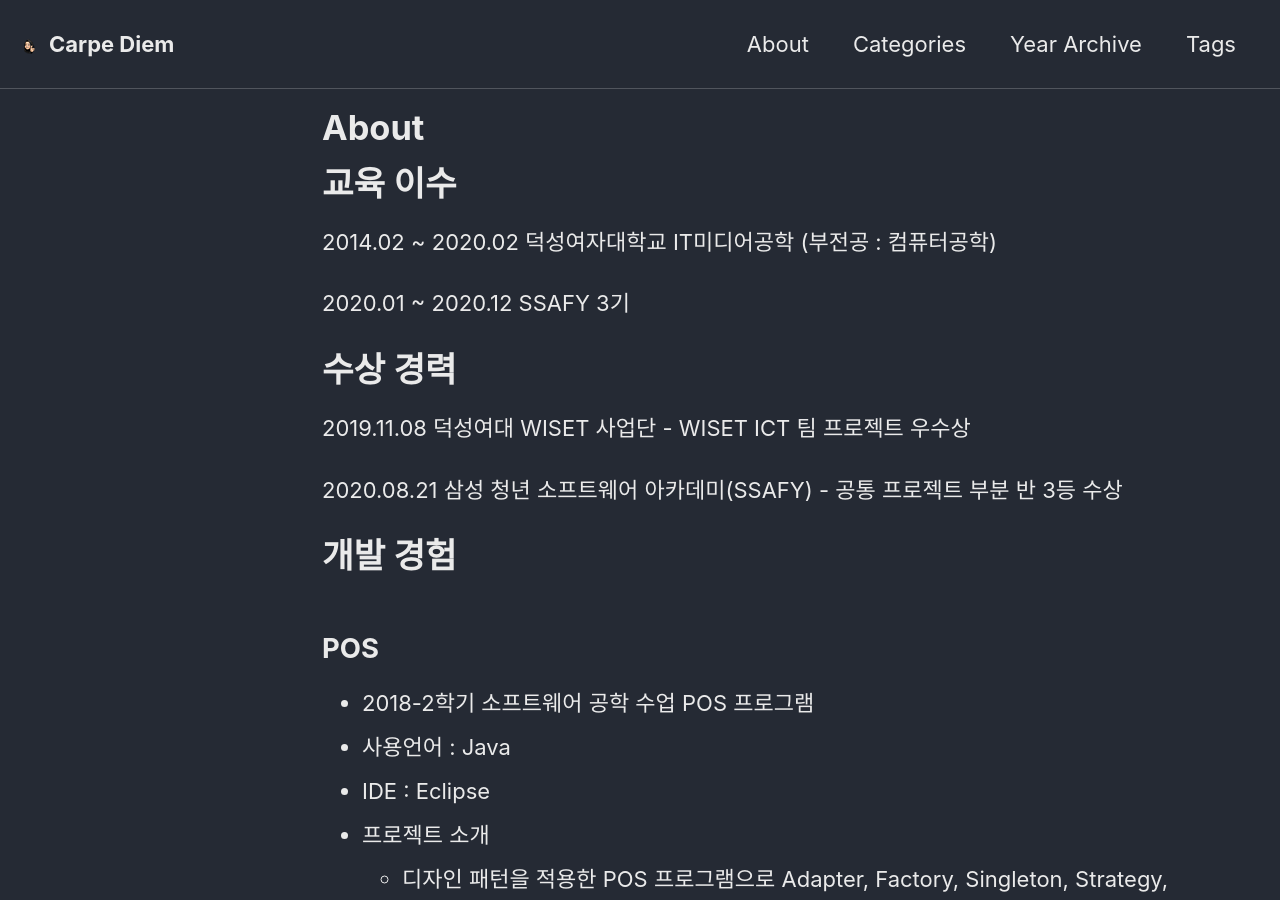
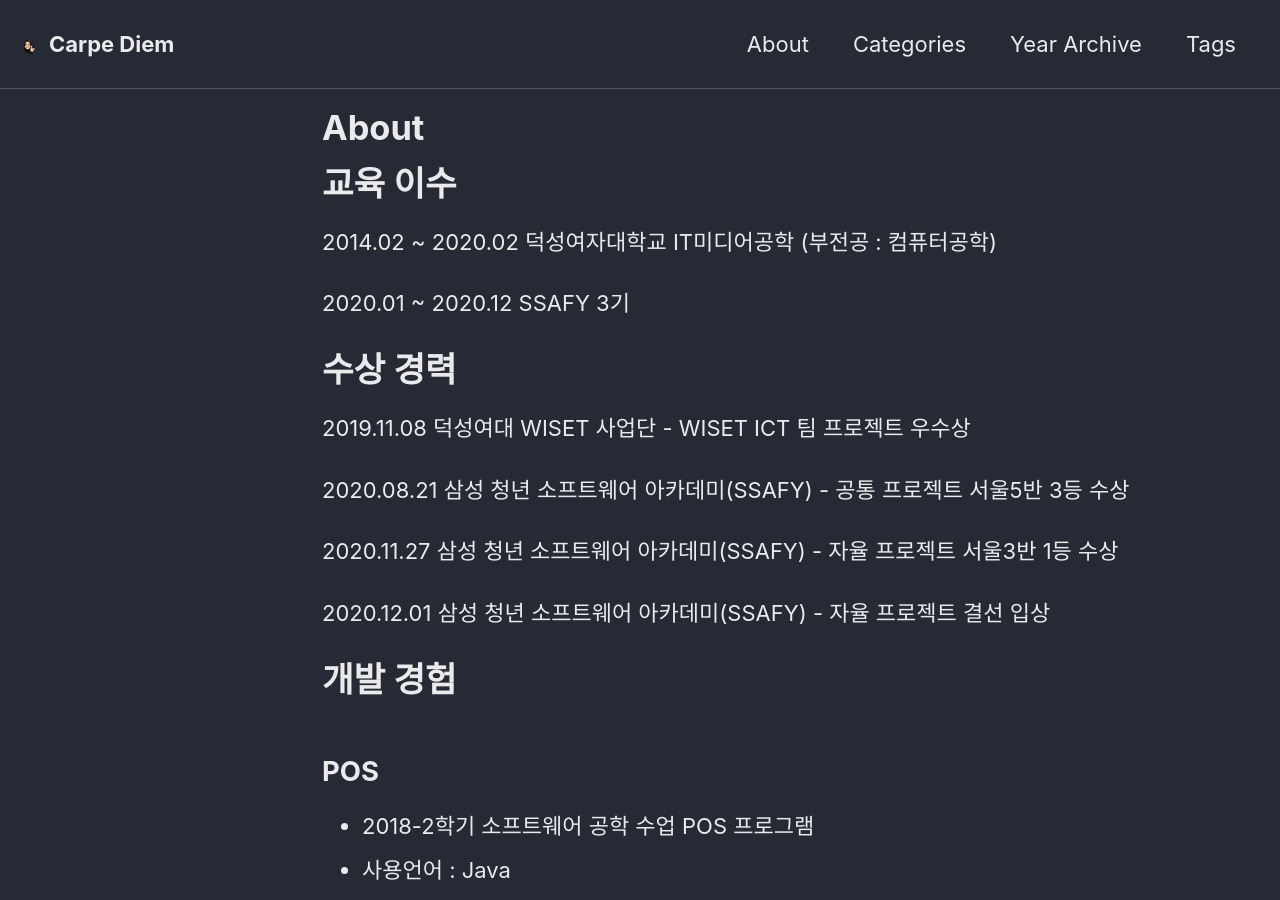
Before and after one commit to soohyun0907/soohyun0907.github.io, a Jekyll site: the page built from _pages/portfolio-archive.md, in a window 1280 px wide and 900 px high. Built offline with Jekyll 4.4.1, drawn with Linux system fonts in a browser that asks for light colours; cached includes are drawn as plain includes; nearby versions of some CDN libraries; some of the changed text lies outside the part shown.

Commit message:
Update my profile page

```diff
--- a/_pages/portfolio-archive.md
+++ b/_pages/portfolio-archive.md
@@ -17,7 +17,11 @@
 
 2019.11.08 덕성여대 WISET 사업단 - WISET ICT 팀 프로젝트 우수상
 
-2020.08.21 삼성 청년 소프트웨어 아카데미(SSAFY) - 공통 프로젝트 부분 반 3등 수상
+2020.08.21 삼성 청년 소프트웨어 아카데미(SSAFY) - 공통 프로젝트 서울5반 3등 수상
+
+2020.11.27 삼성 청년 소프트웨어 아카데미(SSAFY) - 자율 프로젝트 서울3반 1등 수상
+
+2020.12.01 삼성 청년 소프트웨어 아카데미(SSAFY) - 자율 프로젝트 결선 입상
 
 # 개발 경험
 
@@ -120,6 +124,8 @@
 
 🥇 삼성 청년 소프트웨어(SSAFY) 자율 프로젝트 서울3반 1등 수상
 
+🎖 삼성 청년 소프트웨어(SSAFY) 결선 입상
+
 - 개발 기간 : 20.10.12 ~ 20.11.27
 - Front-end : Vue.js, Bootstrap, Google Map, Vue Apaxcharts, Web-STOMP
 - Back-end : Spring Boot, Spring Security, JWT, JPA, Redis, STOMP
@@ -136,4 +142,4 @@
   - 커뮤니티
     - 사용자의 기록과 활동 지역 분석을 통해 다른 러너를 매칭
     - 일대일 채팅, 지역별 채팅을 통해 다양한 러너들과의 소통 가능
-- [프로젝트 자세히 보기](https://github.com/soohyun0907/RunWithMe_RWM)
+- [프로젝트 자세히 보기](https://github.com/soohyun0907/RunWithMe)
```
